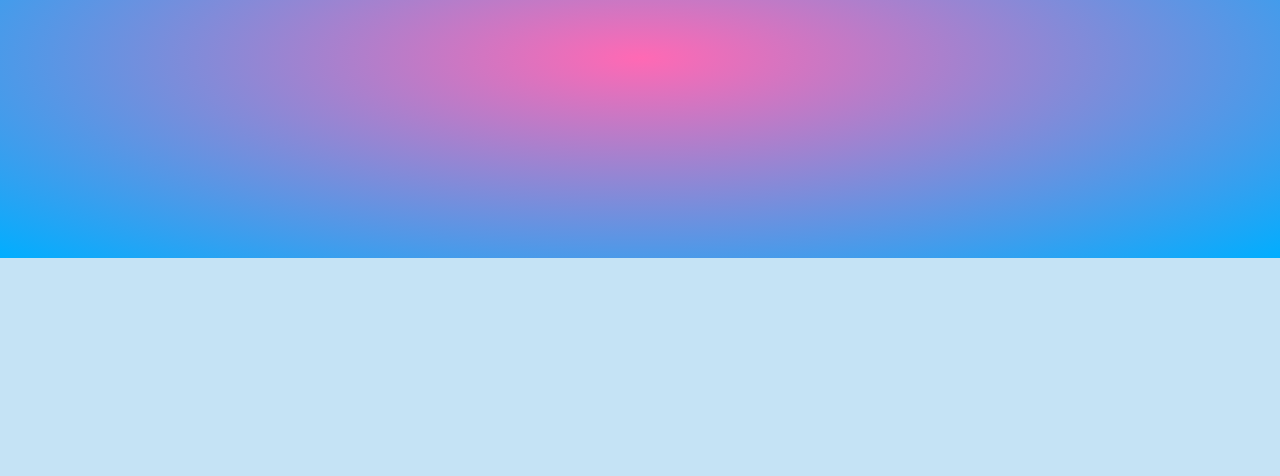
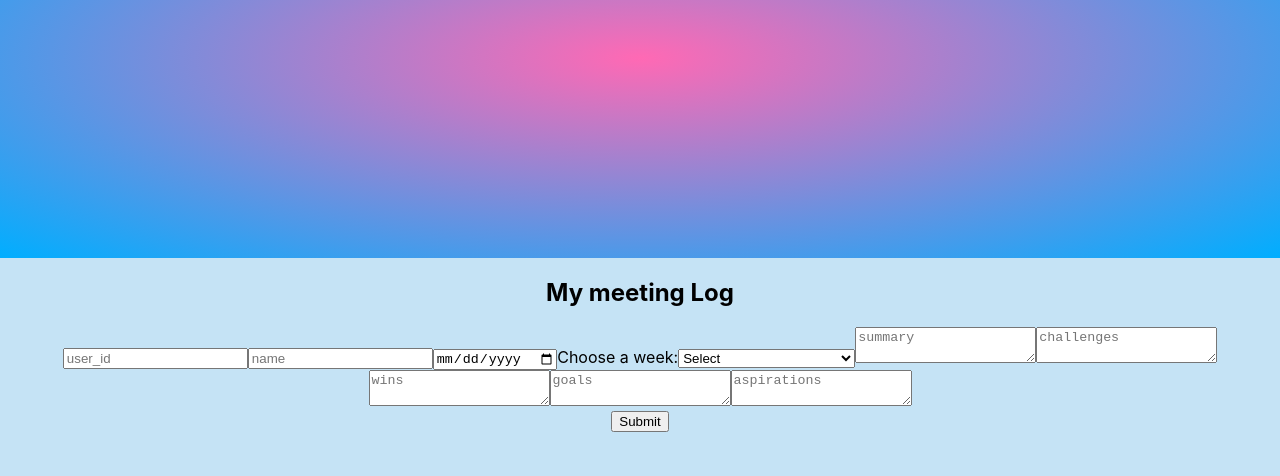
Before and after one commit to Anna-MarieMoss/front-end-wk8-project-week-zoom-united, a React app: page / in a window 1280 px wide. Shown: the part 324-800 px from the top of the page. Built offline with nearby package versions, Linux system fonts and the light colour scheme; no server answers.

Commit message:
input ready

```diff
--- a/src/components/App/App.css
+++ b/src/components/App/App.css
@@ -82,3 +82,7 @@ body {
   background-color: rgb(238, 9, 85);
   color: turquoise;
 }
+.navbar-nav > li {
+  padding-left: 30px;
+  padding-right: 30px;
+}
--- a/src/components/App/index.js
+++ b/src/components/App/index.js
@@ -1,19 +1,35 @@
 import "./App.css";
-import React, { useState } from "react";
+import React, { useEffect, useState } from "react";
 import Quotes from "../Quotes/index";
 import BootCamperRecord from "../Input/index";
 import { BrowserRouter as Router, Switch, Route, Link } from "react-router-dom";
 import HomePage from "../HomePage";
 import MyHistoryPage from "../MyHistoryPage";
+import Form from "../Form";
 
 function App() {
   const [id, setId] = useState("");
-  // const [userId, setUserId] = useState("");
+  const [postBody, setPostBody] = useState();
+  console.log(postBody);
   function getRandomId() {
     let randomId = Math.floor(Math.random() * 10) + 1;
-    console.log(randomId);
     setId(randomId);
   }
+  function addToPost(formData) {
+    const newFormData = JSON.stringify(formData);
+    setPostBody(newFormData);
+  }
+  useEffect(() => {
+    async function addToDB() {
+      const requestOptions = {
+        method: "POST",
+        headers: { "Content-Type": "application/json" },
+        body: postBody,
+      };
+      fetch(`http://localhost:5000/notes/`, requestOptions);
+    }
+    postBody && addToDB();
+  }, [postBody]);
 
   return (
     <div className="App">
@@ -30,20 +46,18 @@ function App() {
         <div className="App">
           <nav className="nav-bar">
             <Link to="/">Home </Link>
-            <span></span>
-            {/* <Link to="/agenda"> My agenda </Link> */}
+            <Link to="/agenda"> My agenda </Link>
             <Link to="/history"> My history </Link>
           </nav>
           <Switch>
-            {/* <Route path="/agenda">
-              <MyAagenda />
-            </Route> */}
+            <Route path="/agenda"></Route>
             <Route path="/history">
               <BootCamperRecord id={id} />
               <MyHistoryPage />
             </Route>
             <Route path="/">
               <HomePage />
+              <Form onClickfn={addToPost} />
             </Route>
           </Switch>
         </div>
--- /dev/null
+++ b/src/components/Form/index.js
@@ -0,0 +1,100 @@
+import React, { useState } from "react";
+import InputField from "./InputField";
+import Select from "./Select";
+import TextAreaField from "./TextareaField";
+function Form({ onClickfn }) {
+  const [formData, setFormData] = useState({
+    user_id: null,
+    name: "",
+    meeting_date: null,
+    summary: "",
+    challenges: "",
+    wins: "",
+    goals: "",
+    aspirations: "",
+  });
+
+  function handleChange(event) {
+    const name = event.target.name;
+    const value = event.target.value;
+    setFormData({ ...formData, [name]: value });
+  }
+  return (
+    <div>
+      <h2>My meeting Log</h2>
+      <form>
+        <input
+          onChange={(event) => handleChange(event)}
+          placeholder="user_id"
+          type="number"
+          name="user_id"
+        ></input>
+        <input
+          onChange={(event) => handleChange(event)}
+          placeholder="name"
+          type="text"
+          name="name"
+        ></input>
+        <input
+          onChange={(event) => handleChange(event)}
+          placeholder="meeting_date"
+          type="date"
+          name="meeting_date"
+        ></input>
+        <label htmlFor="week_topic">Choose a week:</label>
+        <select
+          id="week_topic"
+          name="week_topic"
+          onChange={(event) => handleChange(event)}
+        >
+          <option value="default">Select</option>
+          <option value="Week 2 - Intro JS">Week 2 - Intro JS</option>
+          <option value="Week 3 - Node Express">Week 3 - Node Express</option>
+          <option value="Week 4 - Databases APIs">
+            Week 4 - Databases APIs
+          </option>
+          <option value="Week 5 - OOP">Week 5 - OOP</option>
+          <option value="Week 6 - React Basics">Week 6 - React Basics</option>
+          <option value="Week 7 - Advanced React">
+            Week 7 - Advanced React
+          </option>
+        </select>
+        <textarea
+          onChange={(event) => handleChange(event)}
+          placeholder="summary"
+          type="text"
+          name="summary"
+        ></textarea>
+        <textarea
+          onChange={(event) => handleChange(event)}
+          placeholder="challenges"
+          type="text"
+          name="challenges"
+        ></textarea>
+        <textarea
+          onChange={(event) => handleChange(event)}
+          placeholder="wins"
+          type="text"
+          name="wins"
+        ></textarea>
+        <textarea
+          onChange={(event) => handleChange(event)}
+          placeholder="goals"
+          type="text"
+          name="goals"
+        ></textarea>
+        <textarea
+          onChange={(event) => handleChange(event)}
+          placeholder="aspirations"
+          type="text"
+          name="aspirations"
+        ></textarea>
+      </form>
+      <button type="submit" onClick={() => onClickfn(formData)}>
+        Submit
+      </button>
+    </div>
+  );
+}
+
+export default Form;
```
